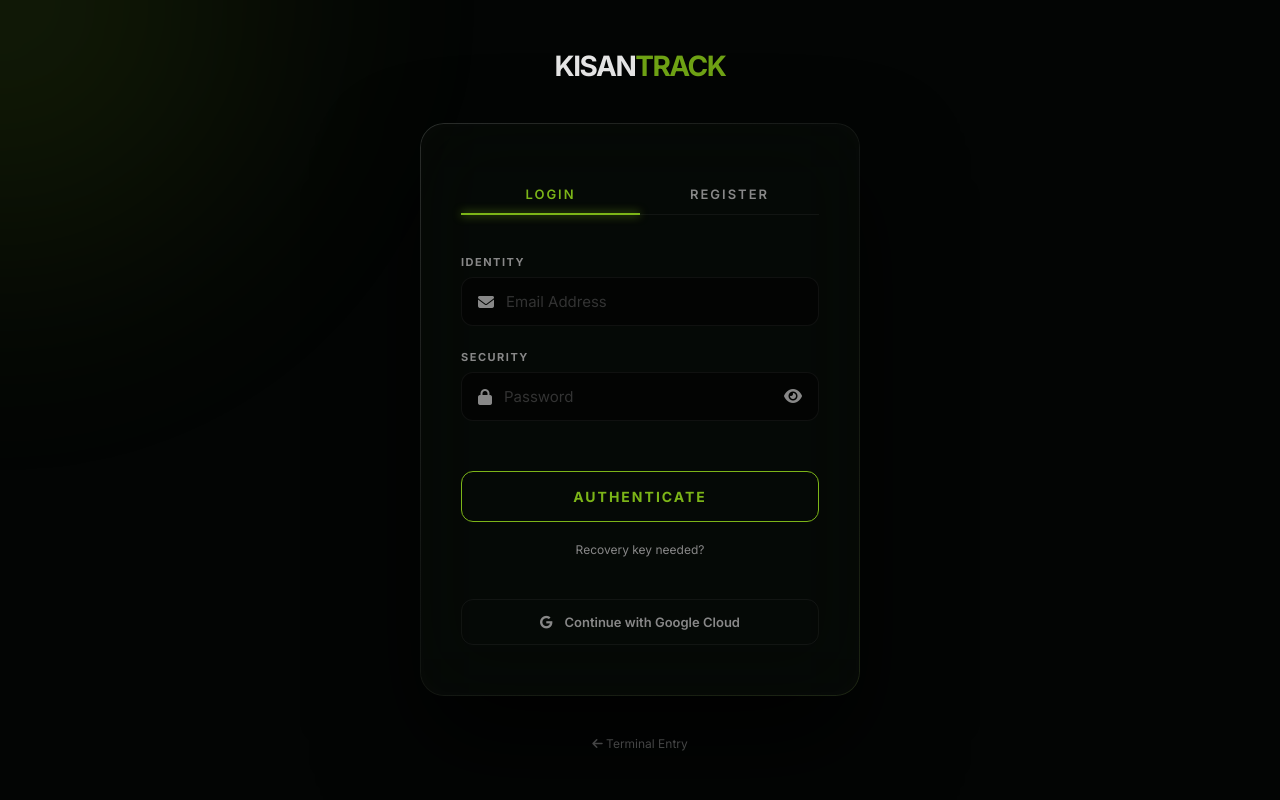
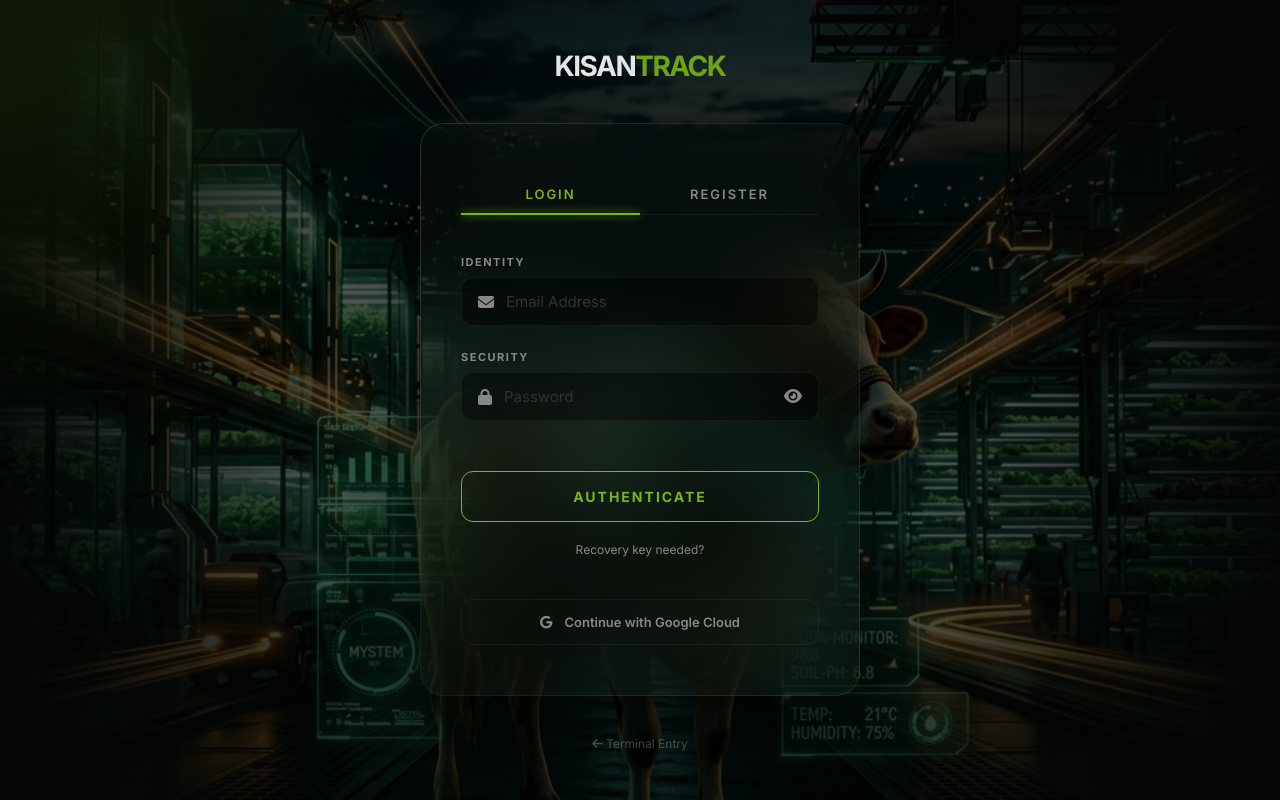
Before and after one commit to BhavyaBothera/Kisan-track, a website: page login.html in a window 1280 px wide. Drawn offline with Linux system fonts and the light colour scheme; no server answers.

Commit message:
Fix: Ensure background image is present and visible

```diff
--- a/login.html
+++ b/login.html
@@ -53,10 +53,10 @@
     .bg-image {
       position: absolute;
       top: 0; left: 0; width: 100%; height: 100%;
-      background: url('kisantrack_auth_bg_1778170788073.png') no-repeat center center;
+      background: url('kisantrack_auth_bg.png') no-repeat center center;
       background-size: cover;
-      opacity: 0.4; /* Subtle but immersive */
-      filter: brightness(0.7) contrast(1.1) saturate(0.8);
+      opacity: 0.6; /* Increased for better visibility */
+      filter: brightness(0.8) contrast(1.1) saturate(0.9);
       z-index: 1;
     }
 
```
Also changed, not shown: kisantrack_auth_bg.png (added).
